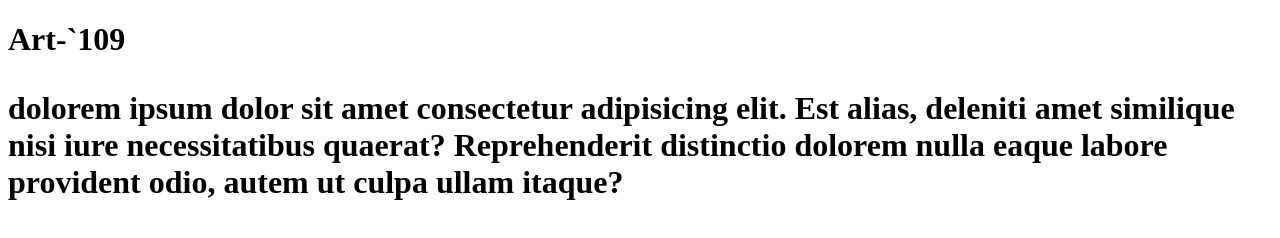
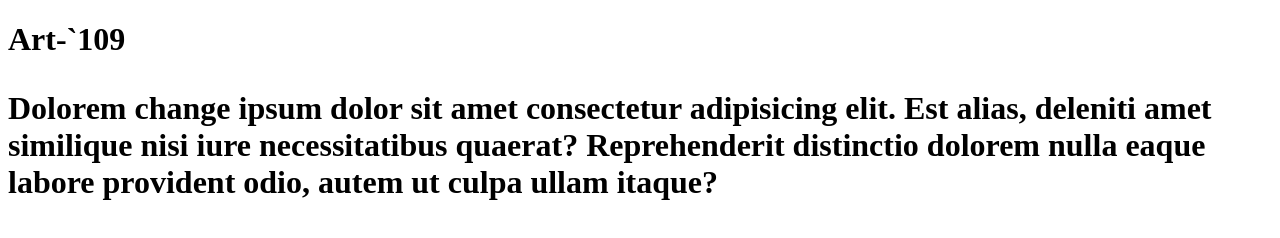
Before and after one commit to oliviajoyyy/project-1_cg, a plain HTML site: page index.html in a window 1280 px wide. Drawn offline with Linux system fonts and the light colour scheme.

Commit message:
change dolorem

```diff
--- a/index.html
+++ b/index.html
@@ -8,7 +8,7 @@
 <body>
     <header>
         <h1>Art-`109
-            <p>dolorem ipsum dolor sit amet consectetur adipisicing elit. Est alias, deleniti amet similique nisi iure necessitatibus quaerat? Reprehenderit distinctio dolorem nulla eaque labore provident odio, autem ut culpa ullam itaque?</p>
+            <p>Dolorem change ipsum dolor sit amet consectetur adipisicing elit. Est alias, deleniti amet similique nisi iure necessitatibus quaerat? Reprehenderit distinctio dolorem nulla eaque labore provident odio, autem ut culpa ullam itaque?</p>
         </h1>
     </header>
 </body>
```
